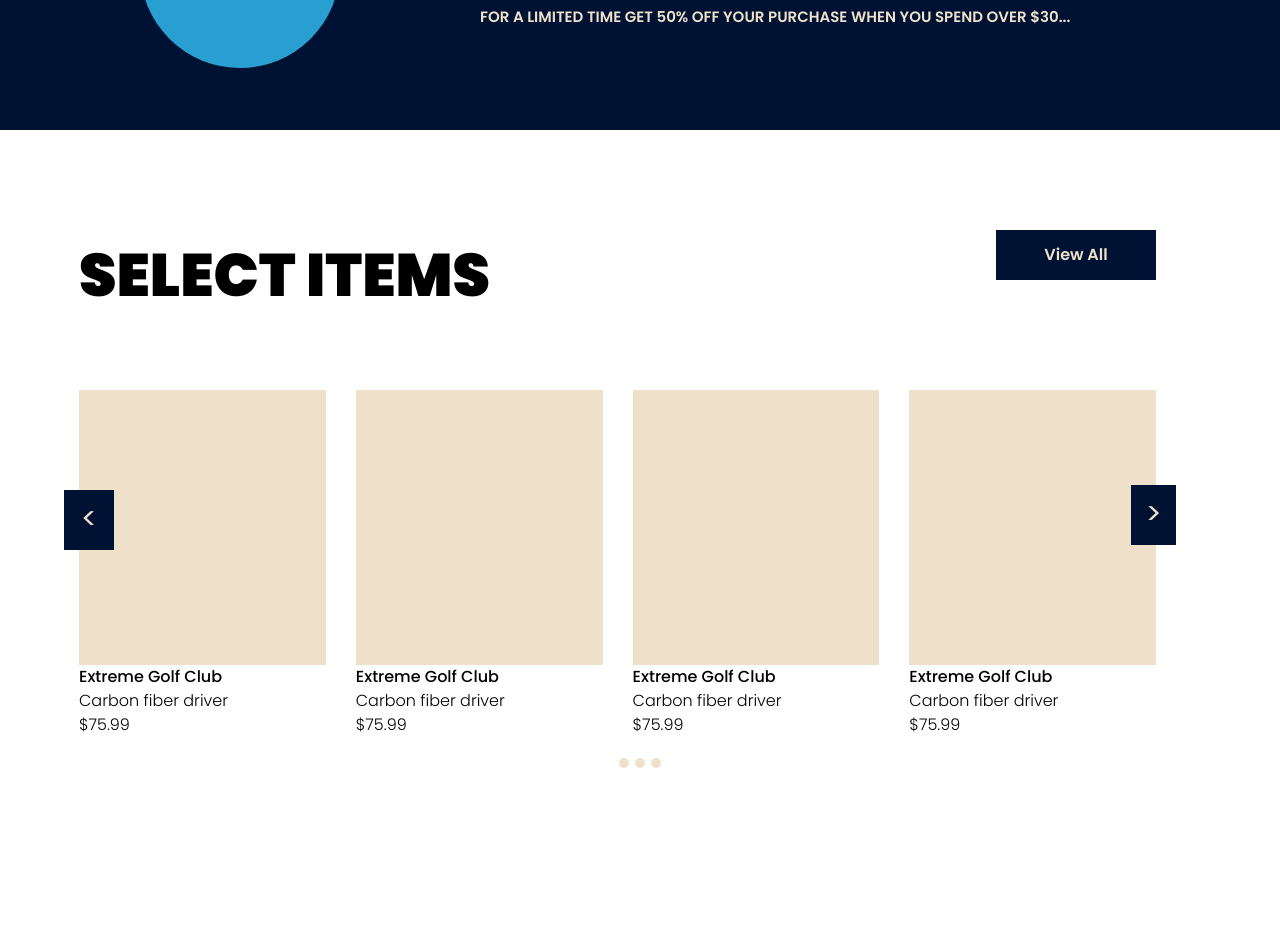
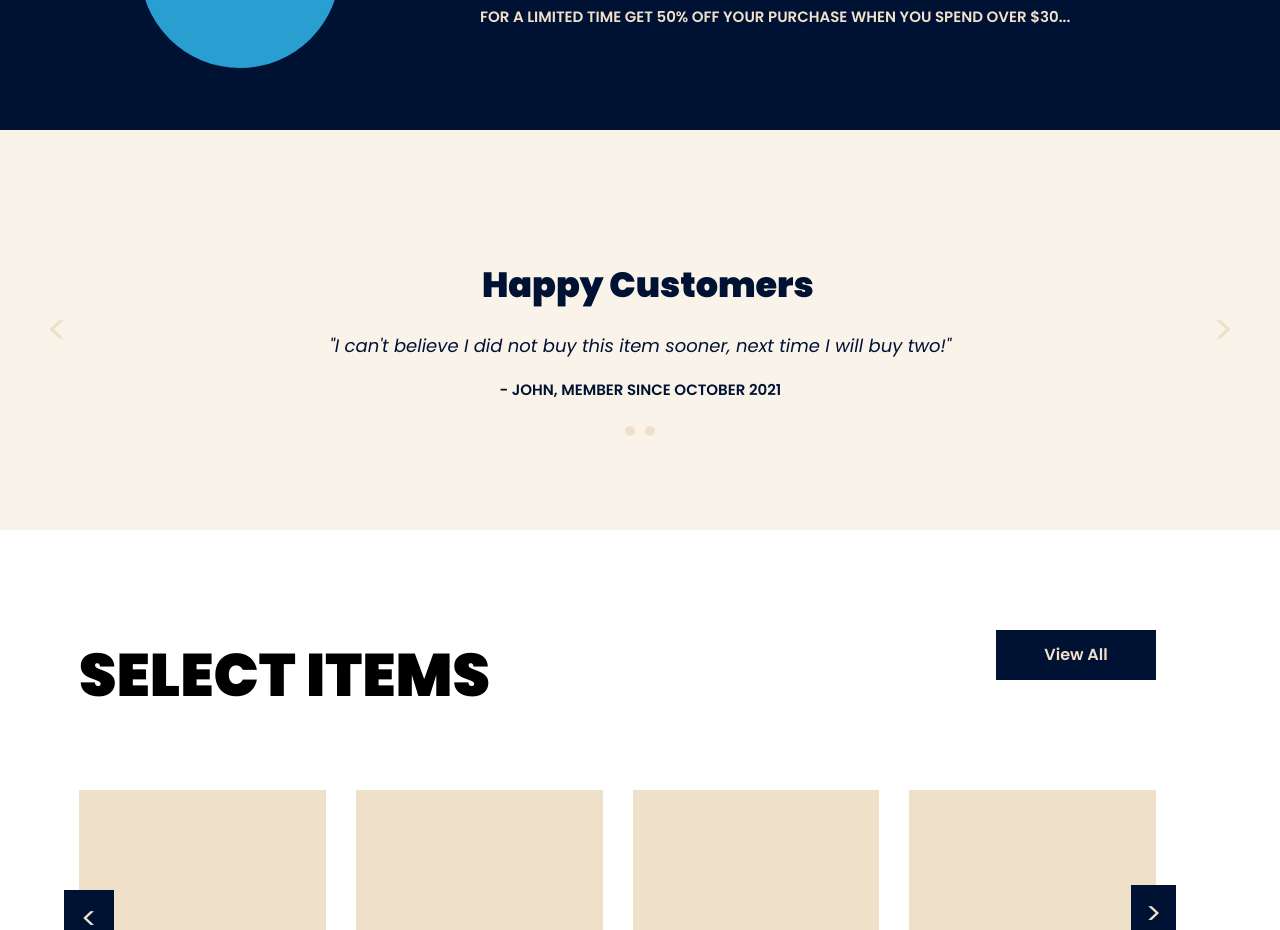
Before and after one commit to tdematos/Ecommerce-Store, a React (Vite) app in the folder ecom-website-project/: page / in a window 1280 px wide. Shown: the part 3480-4410 px from the top of the page. Before the commit the page ends 4310 px from the top, so only its background shows below. Built offline with nearby package versions, Linux system fonts and the light colour scheme.

Commit message:
[testimonial] create testimonial section and add style to React Component

```diff
--- /dev/null
+++ b/ecom-website-project/src/components/TestimonialBanner.tsx
@@ -0,0 +1,31 @@
+import React, { Fragment } from "react/jsx-runtime";
+import "../style/testimonialBanner.css";
+
+const TestimonialBanner: React.FC = () => {
+  return (
+    <Fragment>
+      <section className="customer-testimonials">
+        <div>
+          <button className="t-left arrow">&lt;</button>
+        </div>
+        <div className="testimonial-container">
+          <h3 className="testimonial-title">Happy Customers</h3>
+          <p className="written-testimonial">
+            "I can't believe I did not buy this item sooner, next time I will
+            buy two!"
+          </p>
+          <p className="customer-name">- JOHN, MEMBER SINCE OCTOBER 2021</p>
+          <div className="t-selector">
+            <div className="round-select"></div>
+            <div className="round-select"></div>
+          </div>
+        </div>
+        <div>
+          <button className="t-right arrow">&gt;</button>
+        </div>
+      </section>
+    </Fragment>
+  );
+};
+
+export default TestimonialBanner;
--- a/ecom-website-project/src/components/home.tsx
+++ b/ecom-website-project/src/components/home.tsx
@@ -6,6 +6,7 @@ import SmallBanner from "./SmallBanner";
 import ItemCarousal from "./ItemCarousal";
 import ItemCompare from "./ItemCompare";
 import TwoItems from "./twoItems";
+import TestimonialBanner from "./TestimonialBanner";
 
 const HomePage: React.FC = () => {
   return (
@@ -17,7 +18,7 @@ const HomePage: React.FC = () => {
       <ItemCarousal />
       <ItemCompare />
       <TwoItems />
-      <section className="customer-testimonials"></section>
+      <TestimonialBanner />
       <section className="cta"></section>
       <ItemCarousal />
       <footer></footer>
--- /dev/null
+++ b/ecom-website-project/src/style/testimonialBanner.css
@@ -0,0 +1,76 @@
+.customer-testimonials {
+  background-color: var(--lightsand-color);
+  display: flex;
+  flex-direction: row;
+  justify-content: space-between;
+  align-items: center;
+  height: 400px;
+}
+
+.testimonial-container {
+  display: flex;
+  flex-direction: column;
+  justify-content: center;
+  align-items: center;
+}
+
+.testimonial-title {
+  color: var(--darkBlue-color);
+  font-size: 35px;
+  margin-bottom: 20px;
+}
+
+.written-testimonial {
+  color: var(--darkBlue-color);
+  font-style: italic;
+  font-size: 18px;
+  font-weight: 400;
+  margin-bottom: 20px;
+}
+
+.customer-name {
+  color: var(--darkBlue-color);
+  font-size: 15px;
+  font-weight: 600;
+  margin-bottom: 20px;
+}
+
+.t-selector {
+  display: flex;
+  flex-direction: row;
+  justify-content: center;
+  align-items: center;
+}
+
+.round-select {
+  margin: 5px;
+  height: 10px;
+  width: 10px;
+  border-radius: 10px;
+  background-color: var(--sand-color);
+}
+
+.round-select:hover {
+  background-color: var(--darkBlue-color);
+  cursor: pointer;
+}
+
+.arrow {
+  font-size: 40px;
+  border: none;
+  background-color: var(--lightsand-color);
+  color: var(--sand-color);
+}
+
+.arrow:hover {
+  color: var(--darkBlue-color);
+  cursor: pointer;
+}
+
+.t-left {
+  margin-left: 40px;
+}
+
+.t-right {
+  margin-right: 40px;
+}
```
